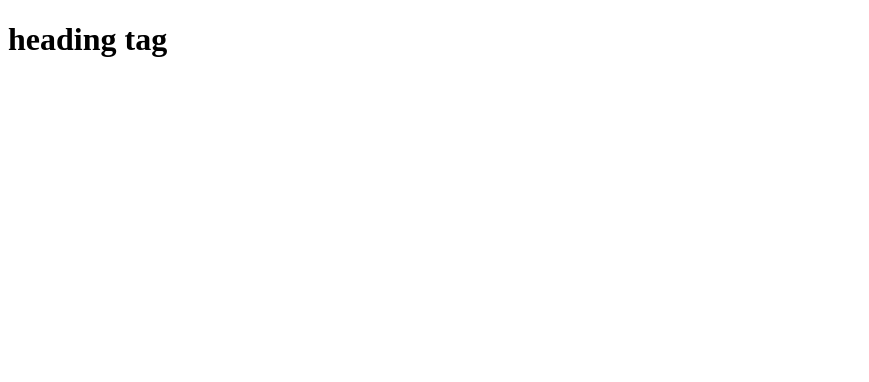
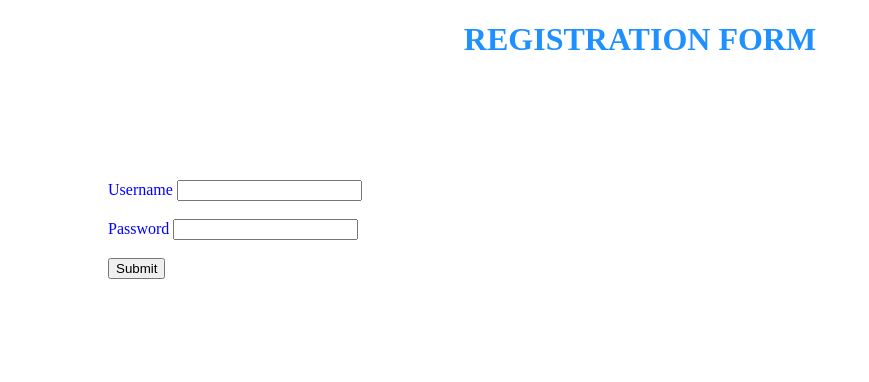
Before and after one commit to Naresh1312022/form, a plain HTML site: page index.html in a window 1280 px wide. Shown: the whole page, without its empty margins (0-869 px from the left). Drawn offline with Linux system fonts and the light colour scheme.

Commit message:
changesnade

```diff
--- a/index.html
+++ b/index.html
@@ -4,8 +4,36 @@
     <meta charset="UTF-8">
     <meta name="viewport" content="width=device-width, initial-scale=1.0">
     <title>Document</title>
+    <style>
+        form{
+            padding: 100px;
+            color: blue;
+
+        }
+        h1{
+            text-align: center;
+            color:dodgerblue
+        }
+        .submit{
+            text-align: center;
+        }
+    </style>
 </head>
+
 <body>
-    <h1>heading tag</h1>
+    <h1>REGISTRATION FORM</h1>
+    <form>
+        <lable>Username</lable>
+        <input type="text">
+        <br>
+        <br>
+        <lable>Password</lable>
+        <input type="password">
+        <br>
+        <br>
+        <button type="submit" class="submit">Submit</button>
+
+    </form>
+
 </body>
 </html>
```
